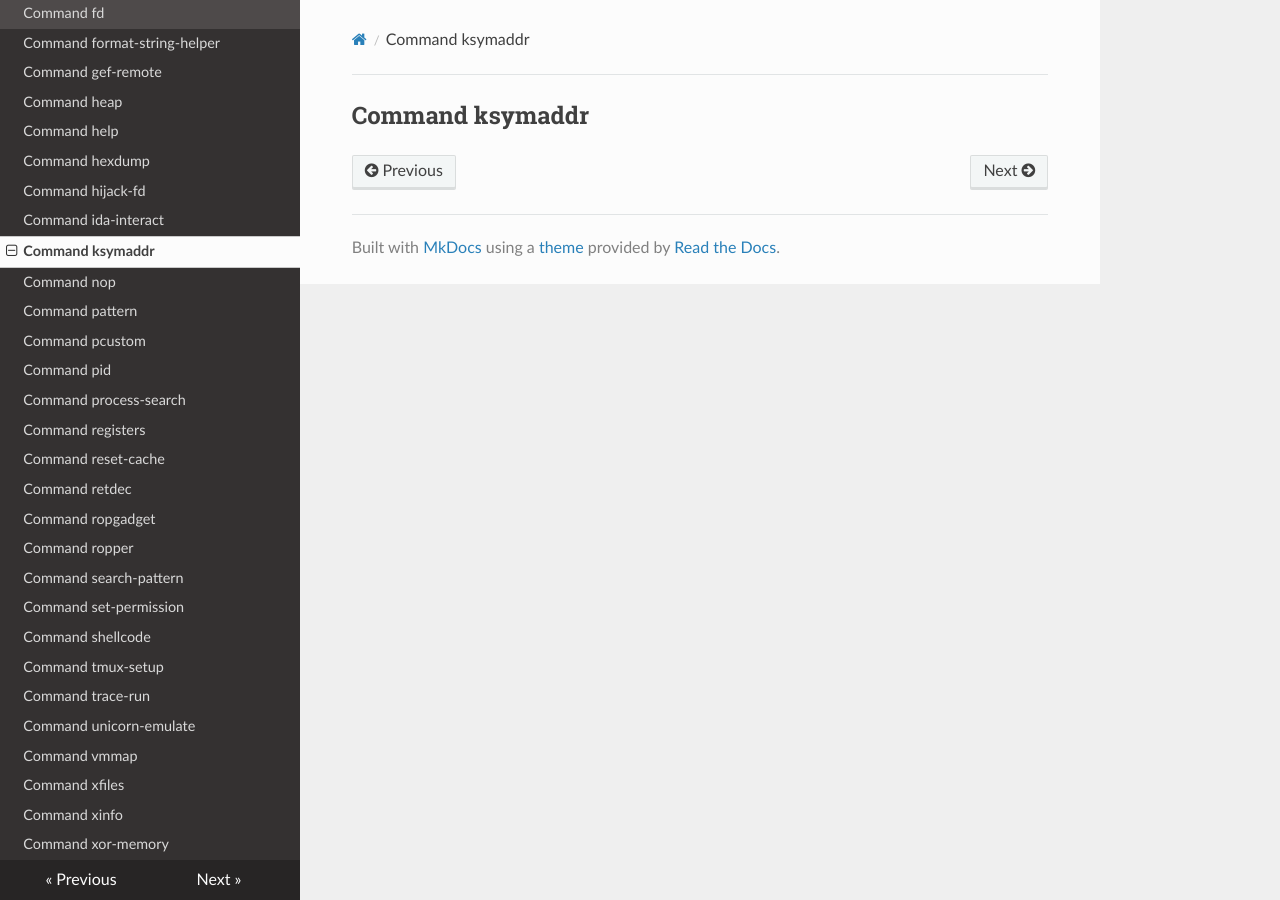
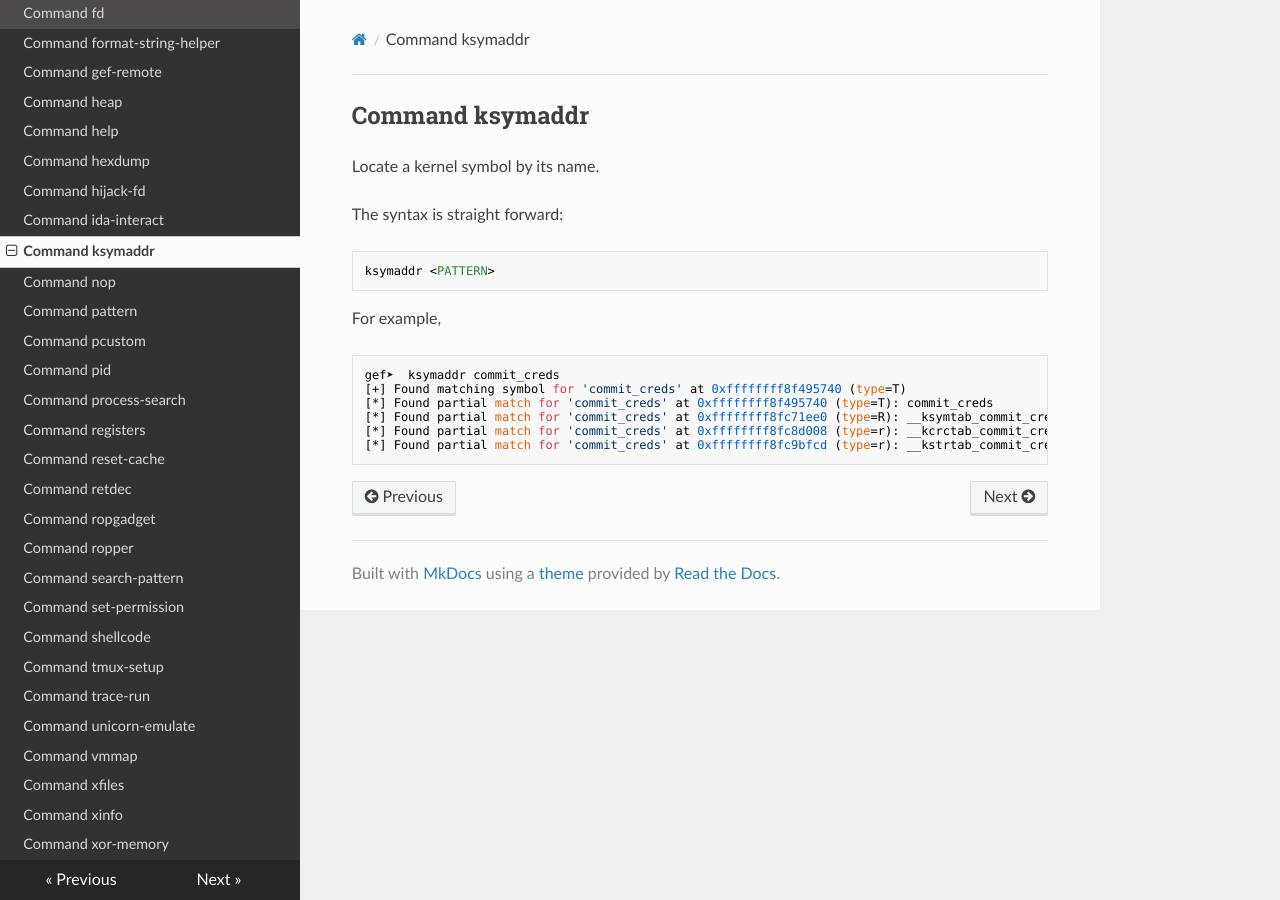
Before and after one commit to hugsy/gef, an MkDocs documentation site: the page built from docs/commands/ksymaddr.md, in a window 1280 px wide. Built offline with MkDocs 1.6.1, drawn with Linux system fonts in a browser that asks for light colours; nearby versions of some CDN libraries; old or Windows-style settings are respelled for this version of MkDocs.

Commit message:
[docs] added documentation for `ksymaddr`

````diff
--- a/docs/commands/ksymaddr.md
+++ b/docs/commands/ksymaddr.md
@@ -1 +1,20 @@
 ## Command ksymaddr
+
+Locate a kernel symbol by its name.
+
+The syntax is straight forward:
+
+```
+ksymaddr <PATTERN>
+```
+
+For example,
+
+```
+gef➤  ksymaddr commit_creds
+[+] Found matching symbol for 'commit_creds' at 0xffffffff8f495740 (type=T)
+[*] Found partial match for 'commit_creds' at 0xffffffff8f495740 (type=T): commit_creds
+[*] Found partial match for 'commit_creds' at 0xffffffff8fc71ee0 (type=R): __ksymtab_commit_creds
+[*] Found partial match for 'commit_creds' at 0xffffffff8fc8d008 (type=r): __kcrctab_commit_creds
+[*] Found partial match for 'commit_creds' at 0xffffffff8fc9bfcd (type=r): __kstrtab_commit_creds
+```
````
